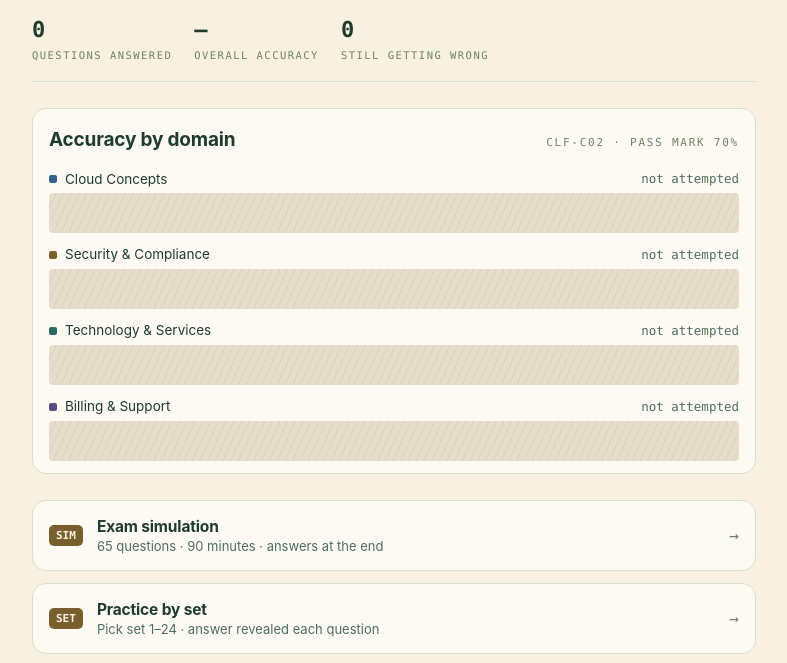
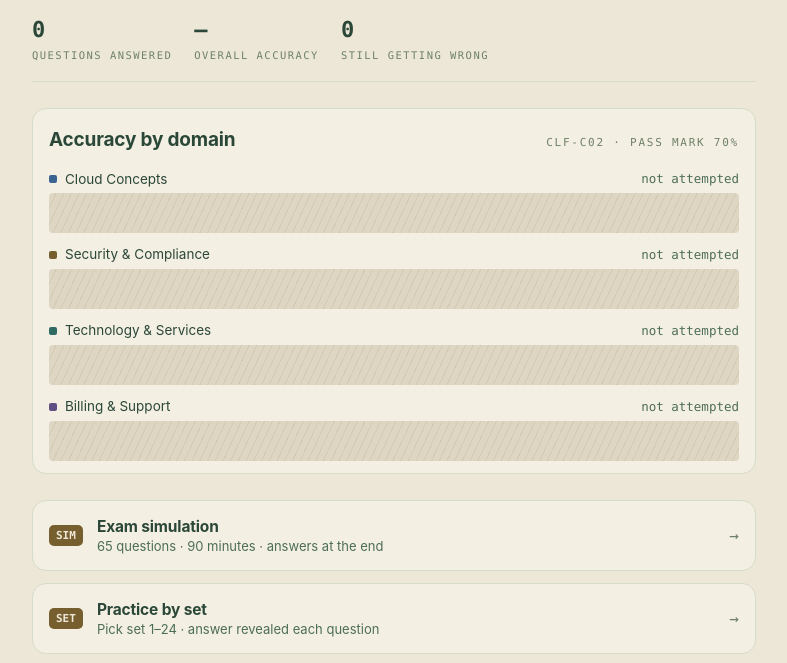
Before and after one commit to fishhoo/aws-clf-c02, a plain HTML site: page dist/index.html in a window 1280 px wide. Shown: the part 133-796 px from the top of the page, without its empty margins (246-1033 px from the left). Drawn offline with Linux system fonts and the light colour scheme.

Commit message:
Soften light theme, clear merge conflicts

```diff
--- a/dist/index.html
+++ b/dist/index.html
@@ -21,19 +21,20 @@
 }
 /* Warm paper. Easier in daylight; no pure white anywhere. */
 body[data-theme="light"]{
-  /* Cream paper, forest ink, sage rules, tan accent. The tan sits where it can
-     be seen — hover borders, progress fill, selected tint. As small text on
-     cream it only reaches 2:1, so text and buttons use a deepened version of
-     the same hue. */
-  --ink:#F8F0E1; --panel:#FDFAF3; --panel2:#F1E9DA; --line:#D6DFCC; --line2:#BFA880;
-  --txt:#1F3B2D; --mut:#4E6F57; --dim:#6F8168;
-  --ok:#2F6B4F; --no:#9C3B33; --amber:#7A5F2E;
-  --on-accent:#F8F0E1;
-  --ok-bg:#DDE7D5; --ok-line:#A8C4AC; --ok-note:#2A5741;
-  --no-bg:#F6E3DC; --no-line:#DDB6AA; --no-note:#7E2F28;
-  --sel-bg:#F1E7D2; --sel-txt:#6B4F22;
-  --track:#E6DECB; --hatch:#DCD3BF; --scrim:#1F3B2D73;
-  --d1:#35618F; --d2:#7A5F2E; --d3:#2B6B62; --d4:#5F4B84;
+  /* Cream paper, forest ink, sage rules, tan accent. Everything sits a step back
+     from full brightness: the page is warm rather than white, cards are lifted
+     only slightly, and body text lands near 8:1 instead of 11:1 so the letters
+     stop glowing during a long session. The tan shows up where it can be seen —
+     hover borders, progress fill, selected tint — and deepens for text. */
+  --ink:#EDE7D8; --panel:#F4EFE3; --panel2:#E4DDCB; --line:#D5DCC8; --line2:#B5A279;
+  --txt:#2A4738; --mut:#4C6D56; --dim:#6E8168;
+  --ok:#2F6B53; --no:#98423B; --amber:#775E2E;
+  --on-accent:#F4EFE3;
+  --ok-bg:#DFE7D6; --ok-line:#A6C0A8; --ok-note:#2C5B45;
+  --no-bg:#F0DED7; --no-line:#D6ADA3; --no-note:#7C3129;
+  --sel-bg:#EBE0C9; --sel-txt:#6B5325;
+  --track:#DED6C2; --hatch:#D3CAB4; --scrim:#2A473873;
+  --d1:#3A6390; --d2:#775E2E; --d3:#2F6B63; --d4:#5F4F82;
 }
 *{box-sizing:border-box}
 html,body{margin:0;padding:0}
```
Also changed, not shown: src/template.html (+14 -13 lines).
